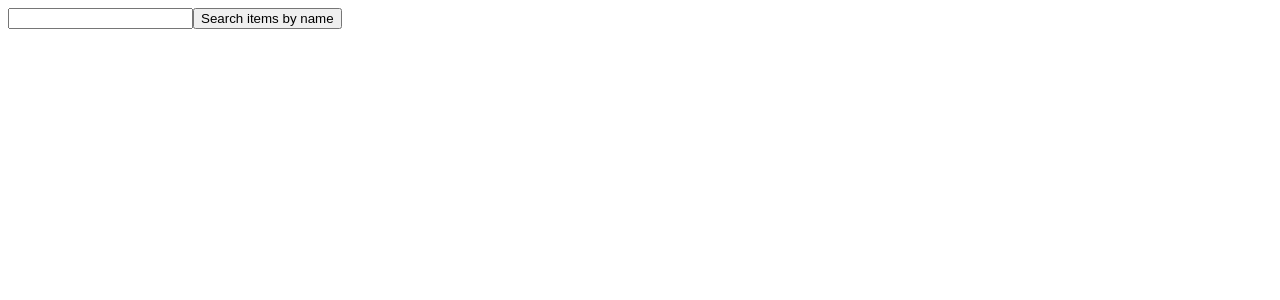
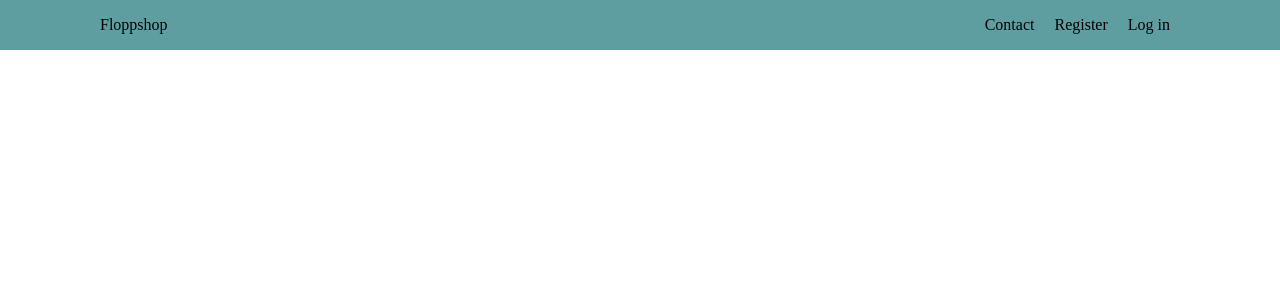
Before and after one commit to Ansup17174/floppshop, a React (Create React App) app in the folder frontend/: page / in a window 1280 px wide. Shown: the top 300 px of the page. Built offline with nearby package versions, Linux system fonts and the light colour scheme.

Commit message:
added navbar

```diff
--- a/frontend/src/App.js
+++ b/frontend/src/App.js
@@ -1,42 +1,10 @@
-import axios from 'axios';
-import {useState} from 'react';
-
+import Header from './components/Header';
 
 
 const App = () => {
-  const [inputValue, setInputValue] = useState("");
-  const [items, setItems] = useState([]);
-
-  const handleSubmit = e => {
-    e.preventDefault();
-    const url = `http://localhost:8000/shop/items/?search=${inputValue}`;
-    axios.get(url)
-    .then(response => {
-      setItems(response.data);
-    })
-    .catch(error => {
-      console.log(error.response);
-      console.log(error.status);
-    })
-  };
-
-
-
   return (
     <div>
-      <form onSubmit={handleSubmit}>
-        <input type="text" value={inputValue} onChange={e => setInputValue(e.target.value)}/>
-        <input type="submit" value="Search items by name"/>
-      </form>
-      <div>
-        {items.map(item => (
-          <div key={item.id}>
-            <h3>Name: {item.name}</h3>
-            <h3>Price: {item.price}</h3>
-            <h3>Description: {item.description}</h3>
-          </div>
-        ))}
-      </div>
+      <Header />
     </div>
   );
 };
--- /dev/null
+++ b/frontend/src/components/Header.js
@@ -0,0 +1,16 @@
+
+
+const Header = () => {
+    return (
+    <nav className="navbar">
+        <a href="#" className="logo">Floppshop</a>
+        <ul className="nav-links">
+            <li className="nav-item">Contact</li>
+            <li className="nav-item">Register</li>
+            <li className="nav-item">Log in</li>
+        </ul>
+    </nav>
+    );
+};
+
+export default Header;
--- /dev/null
+++ b/frontend/src/index.css
@@ -0,0 +1,32 @@
+body {
+    margin: 0;
+    padding: 0;
+}
+
+
+.navbar {
+    display: flex;
+    justify-content: space-between;
+    padding: 0 100px;
+    align-items: center;
+    background-color: cadetblue;
+}
+
+.nav-links {
+    list-style-type: none;
+    display: flex;
+}
+
+.nav-item {
+    padding: 0 10px;
+}
+
+a {
+    text-decoration: none;
+    color: black;
+}
+
+a:active {
+    text-decoration: none;
+    color: black;
+}
--- a/frontend/src/index.js
+++ b/frontend/src/index.js
@@ -1,7 +1,8 @@
 import React from 'react';
 import ReactDOM from 'react-dom';
+import reportWebVitals from './reportWebVitals';
+import './index.css';
 import App from './App';
-import reportWebVitals from './reportWebVitals';
 
 ReactDOM.render(
   <React.StrictMode>
```
Also changed, not shown: 1 other file (tests, documents, lock files or other folders).
